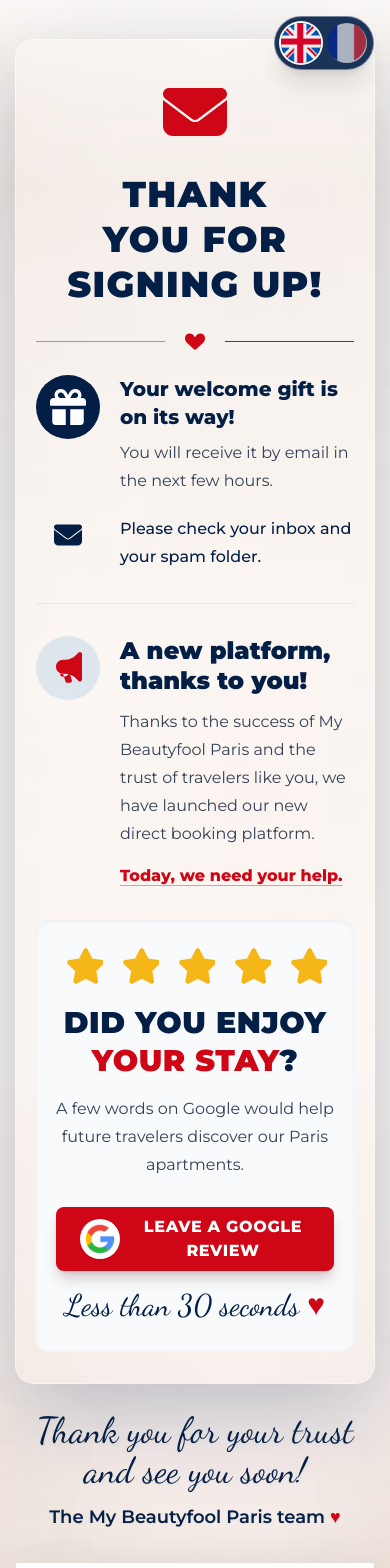
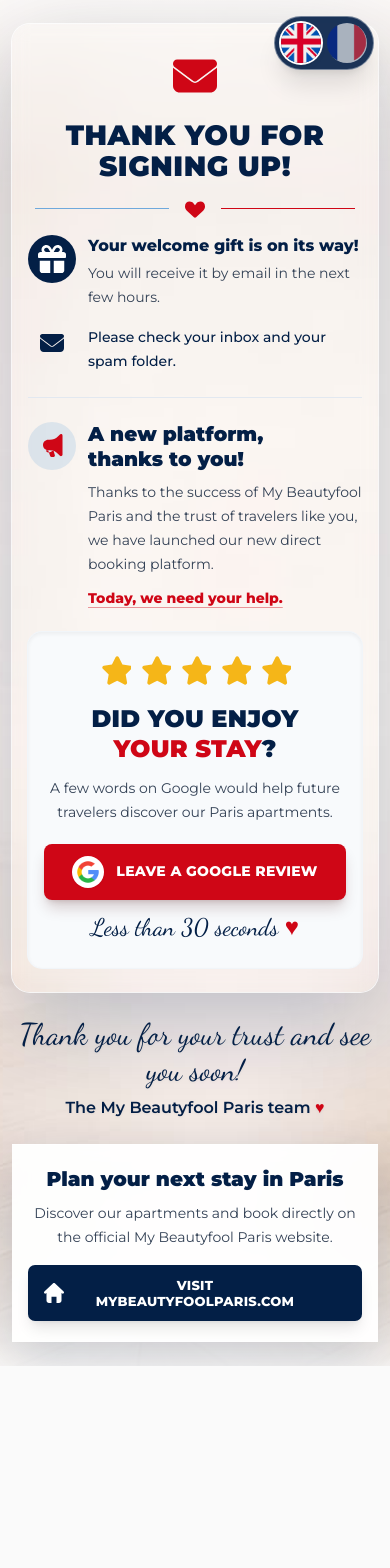
Before and after one commit to aissamehde09/My-Beautyfool-paris-landing, a Next.js app: page /merci in a window 390 px wide. Shown: the top 1568 px of the page. After the commit the page ends 1366 px from the top, so only its background shows below. Built offline with nearby package versions, Linux system fonts and the light colour scheme; a web font is replaced by a local one.

Commit message:
Refine thank-you page mobile typography

```diff
--- a/app/merci/page.tsx
+++ b/app/merci/page.tsx
@@ -10,7 +10,7 @@
 
   return (
     <main className="min-h-screen bg-white text-paris-ink">
-      <section className="relative isolate min-h-screen overflow-hidden px-4 py-10 sm:px-6 lg:px-8">
+      <section className="relative isolate min-h-screen overflow-hidden px-3 py-6 sm:px-6 sm:py-10 lg:px-8">
         <Image
           src="/images/merci-background.png"
           alt={t("merci.backgroundAlt")}
@@ -24,61 +24,61 @@
         <div className="absolute inset-x-0 bottom-0 -z-10 h-48 bg-gradient-to-t from-white/90 to-transparent" />
 
         <div className="mx-auto flex min-h-[calc(100vh-80px)] w-full max-w-[760px] flex-col items-center justify-center">
-          <div className="w-full rounded-[18px] bg-white/96 px-5 py-8 text-center shadow-[0_30px_90px_rgba(3,31,70,0.24)] ring-1 ring-white/80 backdrop-blur sm:px-10 sm:py-10">
-            <div className="mx-auto mb-5 flex h-20 w-20 items-center justify-center text-paris-red">
-              <FontAwesomeIcon name="envelope" className="h-16 w-16" />
+          <div className="w-full rounded-[18px] bg-white/96 px-4 py-6 text-center shadow-[0_30px_90px_rgba(3,31,70,0.24)] ring-1 ring-white/80 backdrop-blur sm:px-10 sm:py-10">
+            <div className="mx-auto mb-4 flex h-14 w-14 items-center justify-center text-paris-red sm:mb-5 sm:h-20 sm:w-20">
+              <FontAwesomeIcon name="envelope" className="h-11 w-11 sm:h-16 sm:w-16" />
             </div>
 
-            <h1 className="text-balance text-4xl font-black uppercase leading-tight tracking-[0.04em] text-navy-900 sm:text-5xl">
+            <h1 className="text-balance text-[28px] font-black uppercase leading-[1.12] tracking-[0.02em] text-navy-900 sm:text-5xl sm:leading-tight sm:tracking-[0.04em]">
               {t("merci.title")}
             </h1>
 
-            <div className="mx-auto my-6 flex max-w-xs items-center gap-5 text-paris-red">
+            <div className="mx-auto my-4 flex max-w-xs items-center gap-4 text-paris-red sm:my-6 sm:gap-5">
               <span className="h-px flex-1 bg-paris-blue" />
               <FontAwesomeIcon name="heart" className="h-5 w-5" />
               <span className="h-px flex-1 bg-paris-red" />
             </div>
 
-            <div className="mx-auto grid max-w-[560px] gap-5 text-left">
-              <div className="flex gap-5">
-                <div className="flex h-16 w-16 shrink-0 items-center justify-center rounded-full bg-navy-900 text-white">
-                  <FontAwesomeIcon name="gift" className="h-9 w-9" />
+            <div className="mx-auto grid max-w-[560px] gap-4 text-left sm:gap-5">
+              <div className="flex gap-3 sm:gap-5">
+                <div className="flex h-12 w-12 shrink-0 items-center justify-center rounded-full bg-navy-900 text-white sm:h-16 sm:w-16">
+                  <FontAwesomeIcon name="gift" className="h-7 w-7 sm:h-9 sm:w-9" />
                 </div>
                 <div>
-                  <p className="text-xl font-extrabold text-navy-900">
+                  <p className="text-base font-extrabold leading-snug text-navy-900 sm:text-xl">
                     {t("merci.giftTitle")}
                   </p>
-                  <p className="mt-2 text-base leading-7 text-slate-700">
+                  <p className="mt-1 text-sm leading-6 text-slate-700 sm:mt-2 sm:text-base sm:leading-7">
                     {t("merci.giftText")}
                   </p>
                 </div>
               </div>
 
-              <div className="flex gap-5">
-                <div className="flex h-10 w-16 shrink-0 items-center justify-center text-navy-900">
-                  <FontAwesomeIcon name="envelope" className="h-7 w-7" />
+              <div className="flex gap-3 sm:gap-5">
+                <div className="flex h-9 w-12 shrink-0 items-center justify-center text-navy-900 sm:h-10 sm:w-16">
+                  <FontAwesomeIcon name="envelope" className="h-6 w-6 sm:h-7 sm:w-7" />
                 </div>
-                <p className="text-base font-medium leading-7 text-navy-900">
+                <p className="text-sm font-medium leading-6 text-navy-900 sm:text-base sm:leading-7">
                   {t("merci.inboxText")}
                 </p>
               </div>
             </div>
 
-            <div className="my-8 h-px bg-slate-200" />
+            <div className="my-6 h-px bg-slate-200 sm:my-8" />
 
-            <div className="mx-auto flex max-w-[560px] gap-5 text-left">
-              <div className="flex h-16 w-16 shrink-0 items-center justify-center rounded-full bg-paris-blue/20 text-paris-red">
-                <FontAwesomeIcon name="bullhorn" className="h-8 w-8" />
+            <div className="mx-auto flex max-w-[560px] gap-3 text-left sm:gap-5">
+              <div className="flex h-12 w-12 shrink-0 items-center justify-center rounded-full bg-paris-blue/20 text-paris-red sm:h-16 sm:w-16">
+                <FontAwesomeIcon name="bullhorn" className="h-6 w-6 sm:h-8 sm:w-8" />
               </div>
               <div>
-                <h2 className="text-2xl font-black leading-tight text-navy-900">
+                <h2 className="text-xl font-black leading-tight text-navy-900 sm:text-2xl">
                   {t("merci.platformTitleLine1")}
                   <span className="block">{t("merci.platformTitleLine2")}</span>
                 </h2>
-                <p className="mt-3 text-base leading-7 text-slate-700">
+                <p className="mt-2 text-sm leading-6 text-slate-700 sm:mt-3 sm:text-base sm:leading-7">
                   {t("merci.platformText")}
                 </p>
-                <p className="mt-4 font-extrabold text-navy-900">
+                <p className="mt-3 text-sm font-extrabold text-navy-900 sm:mt-4 sm:text-base">
                   <span className="text-paris-red underline decoration-paris-red/40 underline-offset-4">
                     {t("merci.helpText")}
                   </span>
@@ -86,23 +86,23 @@
               </div>
             </div>
 
-            <div className="mt-8 rounded-[14px] bg-slate-50 px-5 py-7 shadow-inner ring-1 ring-slate-100 sm:px-8">
-              <div className="mb-4 flex justify-center gap-4 text-[#f5b618]">
+            <div className="mt-6 rounded-[14px] bg-slate-50 px-4 py-6 shadow-inner ring-1 ring-slate-100 sm:mt-8 sm:px-8 sm:py-7">
+              <div className="mb-4 flex justify-center gap-2 text-[#f5b618] sm:gap-4">
                 {Array.from({ length: 5 }).map((_, index) => (
                   <FontAwesomeIcon
                     key={index}
                     name="star"
-                    className="h-10 w-10 sm:h-12 sm:w-12"
+                    className="h-8 w-8 sm:h-12 sm:w-12"
                   />
                 ))}
               </div>
 
-              <h2 className="text-balance text-3xl font-black uppercase leading-tight tracking-[0.02em] text-navy-900 sm:text-4xl">
+              <h2 className="text-balance text-2xl font-black uppercase leading-tight tracking-[0.01em] text-navy-900 sm:text-4xl sm:tracking-[0.02em]">
                 {t("merci.reviewTitleBefore")}{" "}
                 <span className="text-paris-red">{t("merci.reviewTitleHighlight")}</span>
                 {t("merci.reviewTitleAfter")}
               </h2>
-              <p className="mx-auto mt-4 max-w-lg text-base leading-7 text-slate-700">
+              <p className="mx-auto mt-3 max-w-lg text-sm leading-6 text-slate-700 sm:mt-4 sm:text-base sm:leading-7">
                 {t("merci.reviewText")}
               </p>
 
@@ -110,48 +110,48 @@
                 href="https://g.page/r/CfHaS_3lgtl7EBM/review"
                 target="_blank"
                 rel="noopener noreferrer"
-                className="mx-auto mt-7 flex h-16 max-w-[420px] items-center justify-center gap-4 rounded-[8px] bg-paris-red px-6 text-base font-extrabold uppercase tracking-[0.04em] text-white shadow-lg shadow-red-950/20 transition hover:bg-[#b90513] focus:outline-none focus:ring-4 focus:ring-paris-red/20 sm:text-xl"
+                className="mx-auto mt-5 flex min-h-14 max-w-[420px] items-center justify-center gap-3 rounded-[8px] bg-paris-red px-3 py-3 text-sm font-extrabold uppercase leading-tight tracking-[0.02em] text-white shadow-lg shadow-red-950/20 transition hover:bg-[#b90513] focus:outline-none focus:ring-4 focus:ring-paris-red/20 sm:mt-7 sm:h-16 sm:gap-4 sm:px-6 sm:text-xl sm:tracking-[0.04em]"
               >
-                <span className="flex h-10 w-10 shrink-0 items-center justify-center rounded-full bg-white p-1 shadow-sm">
+                <span className="flex h-8 w-8 shrink-0 items-center justify-center rounded-full bg-white p-1 shadow-sm sm:h-10 sm:w-10">
                   <Image
                     src="/images/google-g.png"
                     alt="Google"
                     width={32}
                     height={32}
-                    className="h-8 w-8"
+                    className="h-6 w-6 sm:h-8 sm:w-8"
                   />
                 </span>
                 {t("merci.reviewButton")}
               </Link>
 
-              <p className="mt-4 font-script text-3xl text-navy-900">
+              <p className="mt-3 font-script text-2xl text-navy-900 sm:mt-4 sm:text-3xl">
                 {t("merci.quickText")} <span className="text-paris-red">♥</span>
               </p>
             </div>
           </div>
 
-          <div className="mt-7 text-center text-navy-900 drop-shadow-sm">
-            <p className="font-script text-4xl">{t("merci.signoff")}</p>
-            <p className="mt-3 text-lg font-semibold">
+          <div className="mt-6 text-center text-navy-900 drop-shadow-sm sm:mt-7">
+            <p className="font-script text-3xl sm:text-4xl">{t("merci.signoff")}</p>
+            <p className="mt-2 text-base font-semibold sm:mt-3 sm:text-lg">
               {t("merci.team")} <span className="text-paris-red">♥</span>
             </p>
           </div>
 
-          <div className="mt-8 w-full max-w-[620px] border-y border-white/80 bg-white/95 px-6 py-7 text-center shadow-[0_18px_50px_rgba(3,31,70,0.18)] backdrop-blur sm:px-10">
-            <h2 className="text-2xl font-black text-navy-900 sm:text-3xl">
+          <div className="mt-6 w-full max-w-[620px] border-y border-white/80 bg-white/95 px-4 py-5 text-center shadow-[0_18px_50px_rgba(3,31,70,0.18)] backdrop-blur sm:mt-8 sm:px-10 sm:py-7">
+            <h2 className="text-xl font-black text-navy-900 sm:text-3xl">
               {t("merci.websiteTitle")}
             </h2>
-            <p className="mx-auto mt-3 max-w-lg text-base leading-7 text-slate-700">
+            <p className="mx-auto mt-2 max-w-lg text-sm leading-6 text-slate-700 sm:mt-3 sm:text-base sm:leading-7">
               {t("merci.websiteText")}
             </p>
             <Link
               href="https://mybeautyfoolparis.com"
               target="_blank"
               rel="noopener noreferrer"
-              className="mx-auto mt-5 inline-flex min-h-14 items-center justify-center gap-3 rounded-[7px] bg-navy-900 px-7 py-3 font-extrabold uppercase tracking-[0.035em] text-white shadow-lg transition hover:bg-navy-800 focus:outline-none focus:ring-4 focus:ring-paris-blue/30"
+              className="relative mx-auto mt-4 flex min-h-14 w-full max-w-[440px] items-center justify-center rounded-[7px] bg-navy-900 px-12 py-3 text-center text-[13px] font-extrabold uppercase leading-tight tracking-[0.02em] text-white shadow-lg transition hover:bg-navy-800 focus:outline-none focus:ring-4 focus:ring-paris-blue/30 sm:mt-5 sm:px-14 sm:text-base sm:tracking-[0.035em]"
             >
-              <FontAwesomeIcon name="house" className="h-5 w-5" />
-              {t("merci.websiteButton")}
+              <FontAwesomeIcon name="house" className="absolute left-4 h-5 w-5 sm:left-5" />
+              <span className="w-full text-center">{t("merci.websiteButton")}</span>
             </Link>
           </div>
         </div>
```
